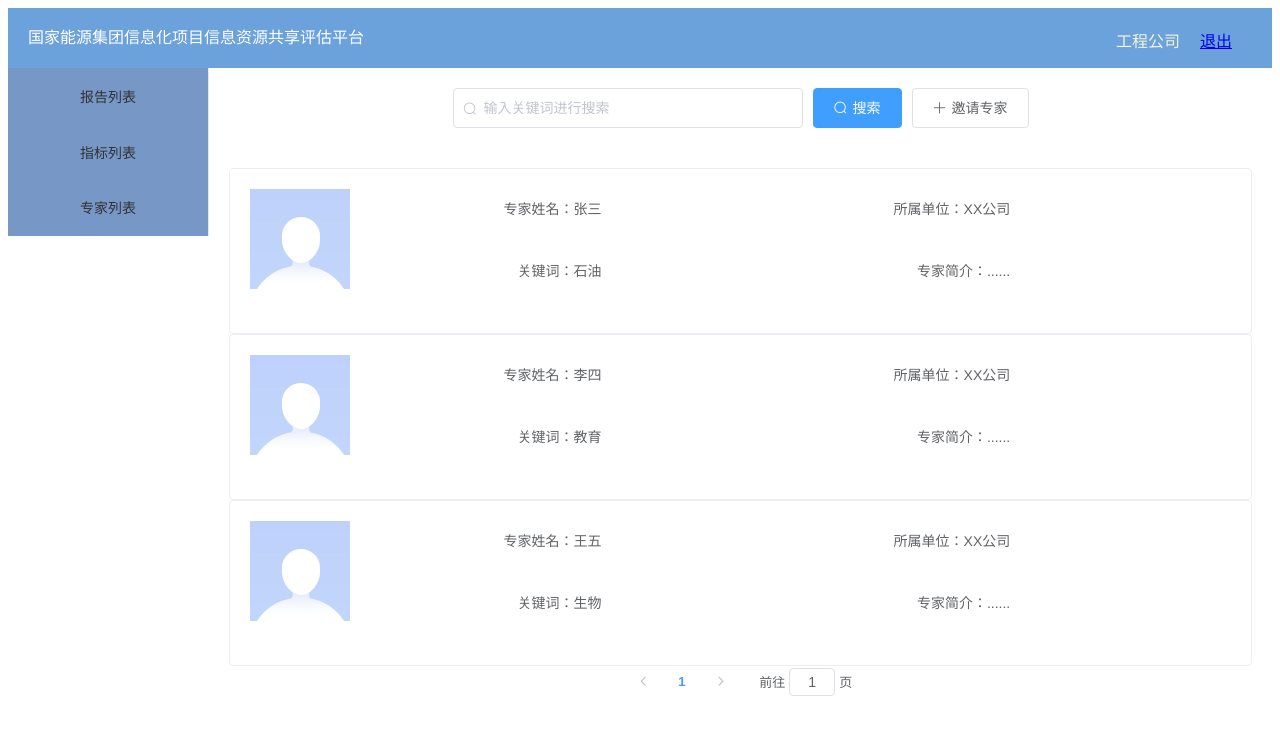
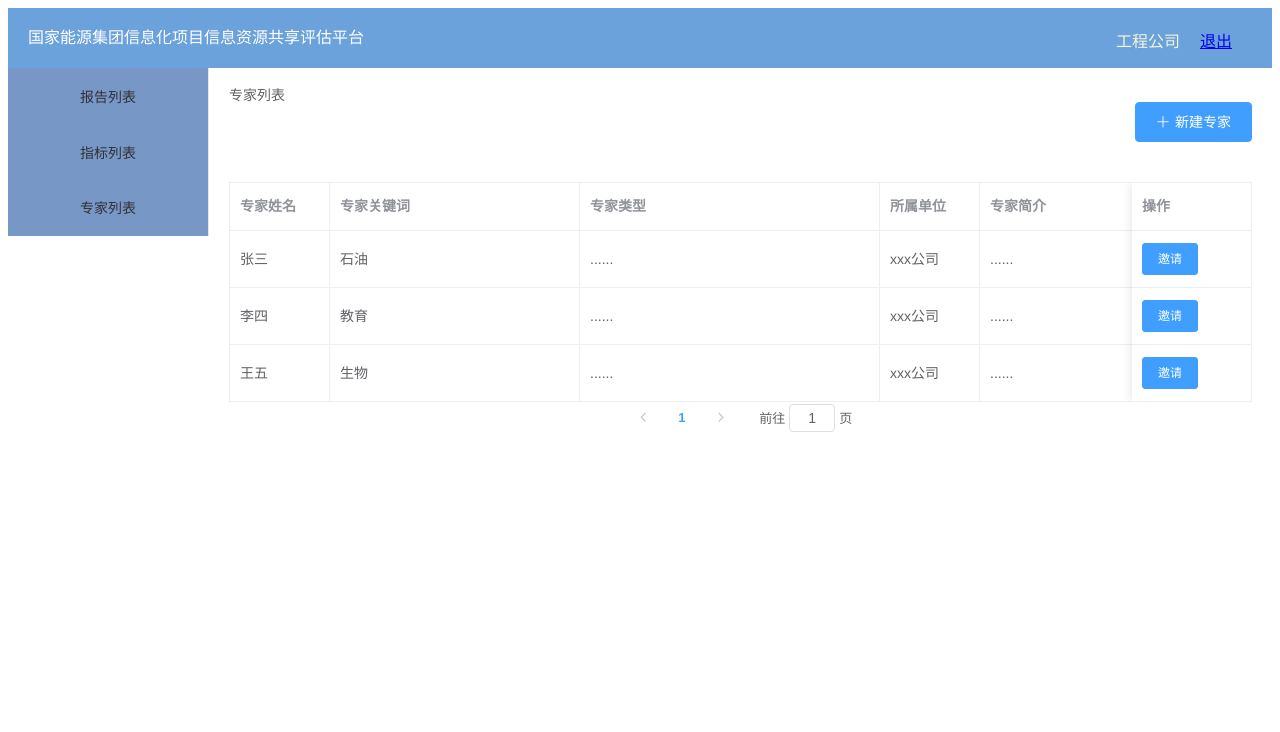
Before and after one commit to CodingLiOOT/questionPlatform, a Vue app in the folder front_end/: page /Company/ExpertsList in a window 1280 px wide. Shown: the top 732 px of the page. Built offline with nearby package versions, Linux system fonts and the light colour scheme; no server answers.

Commit message:
feat:邀请专家接口，取消专家登录页面发送邀请码按钮，邀请专家、新建专家页面样式调整

```diff
--- a/front_end/src/components/company/AllocateExpert.vue
+++ b/front_end/src/components/company/AllocateExpert.vue
@@ -1,14 +1,28 @@
 <template>
+  <div>
+    <el-breadcrumb separator-class="el-icon-arrow-right">
+      <el-breadcrumb-item :to="{ path: '/Company/ExpertsList' }">专家列表</el-breadcrumb-item>
+      <el-breadcrumb-item>新建专家</el-breadcrumb-item>
+    </el-breadcrumb>
+    <br/>
     <el-form ref="form" :model="form" label-width="100px">
 
-    <el-form-item label="专家列表>新建专家" label-width="150px"></el-form-item>
 
       <el-form-item label="姓名：">
         <el-input v-model="form.expertName" placeholder=""></el-input>
       </el-form-item>
 
       <el-form-item label="关键词：">
-      <el-input v-model="form.keysId" placeholder=""></el-input>
+        <el-input v-model="form.keysId" placeholder="">
+          <el-select v-model="form.keysId" slot="prepend" placeholder="请选择">
+          <el-option label="石油" value="石油"></el-option>
+          <el-option label="井" value="井"></el-option>
+          <el-option label="国家能源" value="国家能源"></el-option>
+          <el-option label="电" value="电"></el-option>
+          <el-option label="安全" value="安全"></el-option>
+          <el-option label="煤矿" value="煤矿"></el-option>
+        </el-select>
+        </el-input>
       </el-form-item>
 
       <el-form-item label="类型：">
@@ -33,9 +47,9 @@
 
       <el-form-item>
         <el-button type="primary" @click="onSubmit">新建</el-button>
-      <el-button>取消</el-button>
       </el-form-item>
     </el-form>
+  </div>
 </template>
 
 <script>
--- a/front_end/src/components/company/ExpertsList.vue
+++ b/front_end/src/components/company/ExpertsList.vue
@@ -1,81 +1,48 @@
 <template>
   <div>
-    <el-input
-      v-model="input"
-      :placeholder="placeholder"
-      prefix-icon="el-icon-search"
-      style="width: 350px;margin-right: 10px"
-      clearable
-      @clear="search"
-      @keydown.enter.native="search">
-    </el-input>
-    <el-button icon="el-icon-search" type="primary" @click="search">搜索</el-button>
-    <el-button icon="el-icon-plus" @click="invite">邀请专家</el-button>
+    <el-breadcrumb separator-class="el-icon-arrow-right">
+      <el-breadcrumb-item :to="{ path: '/Company/ExpertsList' }">专家列表</el-breadcrumb-item>
+    </el-breadcrumb>
 
-    <el-card shadow="hover" style="margin-top:40px">
-      <el-form ref="form"  label-width="200px">
-        <el-row>
-          <el-col span="4">
-            <div class="left">
-              <img src="../../assets/icon.jpg" alt="" style="width:100px; height:100px">
-            </div>
-          </el-col>
-          <el-col span="10">
-            <el-form-item label="专家姓名：张三"></el-form-item>
-            <el-form-item label="关键词：石油"></el-form-item>
-          </el-col>
-          <el-col span="10">
-            <el-form-item label="所属单位：XX公司"></el-form-item>
-            <el-form-item label="专家简介：......"></el-form-item>
-          </el-col>
-        </el-row>
+    <router-link to="/Company/AllocateExpert">
+      <el-button icon="el-icon-plus" type="primary" @click="invite" class="right">新建专家</el-button>
+    </router-link>
 
-
-      </el-form>
-    </el-card>
-    <el-card shadow="hover">
-      <el-form ref="form"  label-width="200px">
-        <el-row>
-          <el-col span="4">
-            <div class="left">
-              <img src="../../assets/icon.jpg" alt="" style="width:100px; height:100px">
-            </div>
-          </el-col>
-          <el-col span="10">
-            <el-form-item label="专家姓名：李四"></el-form-item>
-            <el-form-item label="关键词：教育"></el-form-item>
-          </el-col>
-          <el-col span="10">
-            <el-form-item label="所属单位：XX公司"></el-form-item>
-            <el-form-item label="专家简介：......"></el-form-item>
-          </el-col>
-        </el-row>
-
-
-      </el-form>
-    </el-card>
-    <el-card shadow="hover">
-      <el-form ref="form"  label-width="200px">
-        <el-row>
-          <el-col span="4">
-            <div class="left">
-              <img src="../../assets/icon.jpg" alt="" style="width:100px; height:100px">
-            </div>
-          </el-col>
-          <el-col span="10">
-            <el-form-item label="专家姓名：王五"></el-form-item>
-            <el-form-item label="关键词：生物"></el-form-item>
-          </el-col>
-          <el-col span="10">
-            <el-form-item label="所属单位：XX公司"></el-form-item>
-            <el-form-item label="专家简介：......"></el-form-item>
-          </el-col>
-        </el-row>
-
-
-      </el-form>
-    </el-card>
-
+    <el-table :data="tableData" border style="width: 100%;height: 100%" class="table">
+      <el-table-column
+        prop="name"
+        label="专家姓名"
+        width="100">
+      </el-table-column>
+      <el-table-column
+        prop="keysId"
+        label="专家关键词"
+        width="250">
+      </el-table-column>
+      <el-table-column
+        prop="type"
+        label="专家类型"
+        width="300">
+      </el-table-column>
+      <el-table-column
+        prop="unit"
+        label="所属单位"
+        width="100">
+      </el-table-column>
+      <el-table-column
+        prop="information"
+        label="专家简介"
+        width="200">
+      </el-table-column>
+      <el-table-column
+        fixed="right"
+        label="操作"
+        width="120">
+        <template slot-scope="scope">
+          <el-button @click="invite(scope.row)" type="primary" size="small">邀请</el-button>
+        </template>
+      </el-table-column>
+    </el-table>
     <el-pagination
       @size-change="handleSizeChange"
       @current-change="handleCurrentChange"
@@ -84,27 +51,74 @@
       layout="prev, pager, next, jumper"
       :total="10">
     </el-pagination>
+
   </div>
 </template>
 
 <script>
-import {unique} from "webpack-merge";
 export default {
-  name: "List",
-  props: {
-    disabled: {
-      type: Boolean,
-      default: true
-    },
-    placeholder: {
-      type: String,
-      default: '输入关键词进行搜索'
-    },
+  name: "ExpertList",
   data() {
     return {
       currentPage: 1,
-        filters: [],
+      filters:[],
       input: '',
+      tableData: [{
+        name: '张三',
+        keysId: '石油',
+        type: '......',
+        unit: 'xxx公司',
+        information: '......'
+      },
+        {
+          name: '李四',
+          keysId: '教育',
+          type: '......',
+          unit: 'xxx公司',
+          information: '......'
+        },
+        {
+          name: '王五',
+          keysId: '生物',
+          type: '......',
+          unit: 'xxx公司',
+          information: '......'
+        }],
+      // form: {
+      //   name: '',
+      //   keysId: '',
+      //   type: '',
+      //   unit: '',
+      //   information: ''
+      // },
+      // dataRules: {
+      //   name: [{
+      //     required: true,
+      //     message: '专家姓名不能为空',
+      //     trigger: 'blur'
+      //   }],
+      //   keysId: [{
+      //     required: true,
+      //     message: '专家关键词不能为空',
+      //     trigger: 'blur'
+      //   }],
+      //   type: [{
+      //     required: true,
+      //     message: '专家类型不能为空',
+      //     trigger: 'blur'
+      //   }],
+      //   unit: [{
+      //     required: true,
+      //     message: '所属单位不能为空',
+      //     trigger: 'blur'
+      //   }]
+      //   ,
+      //   information: [{
+      //     required: true,
+      //     message: '专家简介不能为空',
+      //     trigger: 'blur'
+      //   }]
+      // }
     }
   },
   methods: {
@@ -114,65 +128,96 @@ export default {
     handleCurrentChange(val) {
       console.log(`当前页: ${val}`);
     },
-      // 选中查看某一条
-      handleClick(row) {
-        console.log(row);
-        this.$router.push({
-          path: 'ReportDetail',
-          query: {
-            id: row.id,
-          }
-        });
-      },
     filterTag(value, row) {
-        for (let item in row.tag) {
-          if (row.tag[item] === value) {
+      for(let item in row.tag){
+        if(row.tag[item]===value){
           return true;
         }
       }
       return false;
     },
-      getFilters() {
-        for (let item in this.tableData) {
-          for (let tag in this.tableData[item].tag) {
-            let temp = {text: '', value: '',}
-            temp.text = this.tableData[item].tag[tag];
-            temp.value = this.tableData[item].tag[tag];
+    //从后端获取专家列表放在界面上
+    getList() {
+      this.$API.g_getExpertList()
+        .then(
+          data => {
+            console.log(data);
+            for(let i=0;i<data.experts.length;i++){
+              let temp={
+                name: '',
+                keysId: '',
+                type: '',
+                unit: '',
+                information: ''
+              };
+              temp.name = data.experts[i].expertName;
+              temp.keysId = data.experts[i].keysId;
+              temp.type = data.experts[i].expertType;
+              temp.unit = data.experts[i].expertUnit;
+              temp.information = data.experts[i].expertInformation;
+
+              //this.expertsListData.push(temp);
+              this.tableData.push(temp);
+
+            }
+          }
+        )
+        .catch(
+          error => {
+            console.log(error);
+          }
+        )
+    },
+    //发送被邀请专家姓名
+    invite(row) {
+      this.$API.p_getExpertName({
+        expertName: row.name
+      })
+        .then(
+        )
+        .catch(
+          error => {
+          }
+        )
+    },
+
+    getFilters(){
+      for(let item in this.tableData){
+        for(let tag in this.tableData[item].tag){
+          let temp={text:'',value:'',}
+          temp.text=this.tableData[item].tag[tag];
+          temp.value=this.tableData[item].tag[tag];
           this.filters.push(temp);
         }
       }
-        let array = [];
-        for (let i = 0; i < this.filters.length; i++) {
-          let f = true;
-          for (let j = 0; j < array.length; j++) {
-            if (this.filters[i].value === array[j].value) {
-              f = false;
+      let array =[];
+      for(let i = 0; i < this.filters.length; i++) {
+        let f=true;
+        for(let j=0;j<array.length;j++){
+          if(this.filters[i].value===array[j].value){
+            f=false;
           }
         }
-          if (f) {
+        if(f){
           array.push(this.filters[i]);
         }
       }
-        this.filters = array;
+      this.filters=array;
     },
   },
-    mounted() {
+  mounted(){
+    this.getList();
     this.getFilters();
-    },
-    search() {
-      this.$emit("search", ['search', this.keyword])
-    },
-    invite() {
-    },
   }
 }
 </script>
 
 <style scoped>
-.left{
-  text-align: left
+.right{
+  float: right;
 }
-.center{
-  text-align: center
+.table{
+  margin-top: 80px;
 }
+
 </style>
--- a/front_end/src/components/expert/ExpertInvitation.vue
+++ b/front_end/src/components/expert/ExpertInvitation.vue
@@ -13,8 +13,7 @@
             <el-input v-model="InvitationForm.email" type="email" placeholder="邮箱"></el-input>
           </el-form-item>
           <el-form-item prop="code" :inline="true" >
-            <el-input v-model="InvitationForm.code" placeholder="邀请码" style="width:230px"></el-input>
-            <el-button :disabled="disabled" @click="sendCode" class="sendcode" style="width:125px">{{btnTxt}}</el-button>
+            <el-input v-model="InvitationForm.code" placeholder="邀请码"></el-input>
           </el-form-item>
           <el-form-item>
             <el-button class="invitation-btn-submit" type="primary" @click="submit()">确认</el-button>
--- a/front_end/src/router/index.js
+++ b/front_end/src/router/index.js
@@ -117,11 +117,6 @@ const router = new Router({
           component: () => import("../components/company/JudgeList")
         },
         {
-          path:'AllocateExpert',
-          name:'AllocateExpert',
-          component:AllocateExpert,
-        },
-        {
           path: 'ShowJudgement',
           name: 'ShowJudgement',
           component: () => import("../components/company/ShowJudgement")
```
Also changed, not shown: front_end/src/request/api.js (+7 -0 lines). Lines whose indentation alone changed are shown as unchanged.
